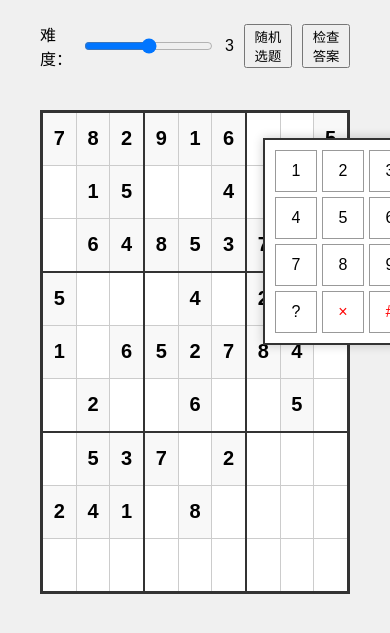
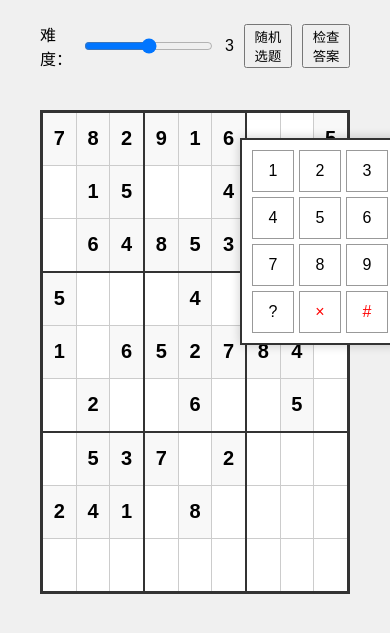
Before and after one commit to apsoft-ai/shudu, a plain HTML site: page index.html in a window 390 px wide. Both pictures are taken after a click on the element 263 px from the left and 245 px from the top of the page. Shown: the part 107-740 px from the top of the page. Drawn offline with Linux system fonts and the light colour scheme.

Commit message:
Update index.html

```diff
--- a/index.html
+++ b/index.html
@@ -243,8 +243,25 @@
             const panel = document.createElement('div');
             panel.className = 'input-panel';
             panel.id = 'inputPanel';
-            panel.style.left = `${x}px`;
-            panel.style.top = `${y}px`;
+
+            // 计算面板位置，确保不超出屏幕
+            const panelWidth = 150; // 面板宽度
+            const panelHeight = 150; // 面板高度
+            const screenWidth = window.innerWidth;
+            const screenHeight = window.innerHeight;
+
+            let panelX = x;
+            let panelY = y;
+
+            if (panelX + panelWidth > screenWidth) {
+                panelX = screenWidth - panelWidth;
+            }
+            if (panelY + panelHeight > screenHeight) {
+                panelY = screenHeight - panelHeight;
+            }
+
+            panel.style.left = `${panelX}px`;
+            panel.style.top = `${panelY}px`;
 
             // 数字按钮
             for (let num = 1; num <= 9; num++) {
@@ -267,7 +284,6 @@
             delBtn.className = 'num-btn';
             delBtn.textContent = '×';
             delBtn.style.color = 'red';
-            // delBtn.onclick = () => setValue(0);
             delBtn.onclick = setBlank;
             panel.appendChild(delBtn);
 
@@ -288,23 +304,17 @@
 
             const { row, col } = selectedCell;
             cellData = gameData[row][col];
-            // cellData.candidates.add(0);
             if (cellData.fixed) return; // 禁止修改固定单元格
-            // gameData[row][col].value = num;
-            console.log(cellData.value);
             if (cellData.candidates.has(num)) {
                 cellData.candidates.delete(num);
             } else {
                 cellData.candidates.add(num);
             }
-            // gameData[row][col].candidates.clear();
-            console.log(cellData.candidates);
-            // cellData.value = Array.from(cellData.candidates).join("");
-            console.log(cellData.value);
 
             renderSudoku();
         }
-                // 单元格为空
+
+        // 单元格为空
         function setBlank() {
             if (!selectedCell) return;
             const { row, col } = selectedCell;
@@ -313,14 +323,13 @@
             cellData.value = 0;
             renderSudoku();
         }
+
         // 让输入面板不可视
         function noseePanel() {
-            // 获取目标DIV元素
             let divToHide = document.getElementById("inputPanel");
-
-            // 修改显示属性
             divToHide.style.display = "none";
         }
+
         // 显示候选数字
         function showCandidates() {
             if (!selectedCell) return;
@@ -344,15 +353,11 @@
 
             gameData.forEach((row, i) => {
                 row.forEach((cell, j) => {
-                    // console.log(cell.value);
-                    // console.log(cell.candidates);
                     if (cell.candidates.size > 0) {
                     cell.value = parseInt(Array.from(cell.candidates).join(""));
-                    // cell.candidates.clear;
                     } else {
                         // cell.value = 0;
                     }
-                    console.log(cell.value);
                     if (cell.value === 0) isComplete = true; //直接写true，反正后续还会检查有无空格。写false老读不到新填写的
                     if (cell.value !== currentSolution[i][j]) hasError = true;
                 });
@@ -370,8 +375,6 @@
                 alert("存在错误！");
                 gameData.forEach((row, i) => {
                     row.forEach((cell, j) => {
-
-                    console.log(cell.value);
                         if (cell.value !== currentSolution[i][j]) {
                             document.querySelector(`td[data-row="${i}"][data-col="${j}"]`)
                                 .classList.add('error');
```
